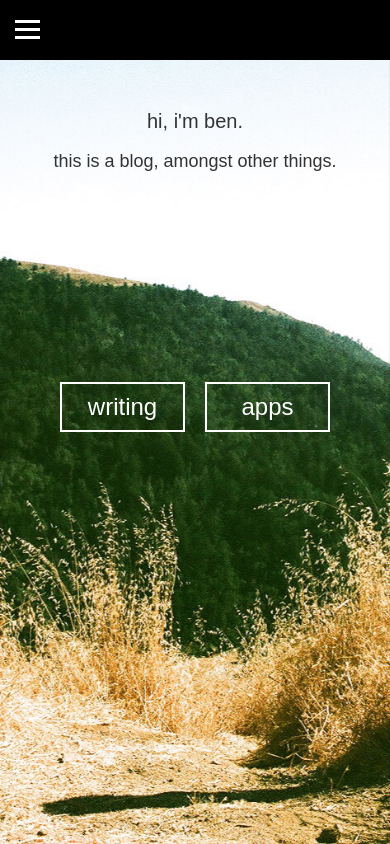
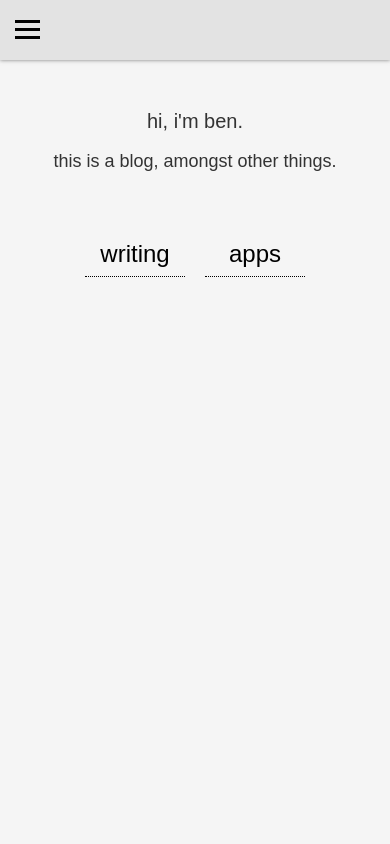
Before and after one commit to thewalrusisben/ben-sweeney-personal-site, a React (Create React App) app: page / in a window 390 px wide. Built offline with nearby package versions, Linux system fonts and the light colour scheme.

Commit message:
restyle for better readability

```diff
--- a/src/App.css
+++ b/src/App.css
@@ -2,11 +2,7 @@
 .App {
   position: relative;
   text-align: center;
-  background: url('./trailhead.jpeg');
-  background-repeat: no-repeat;
-  background-attachment: fixed;
-  background-position: 50% 15%;
-  background-size: cover;
+  background-color: whitesmoke;
   height: 100vh;
   overflow: hidden;
 }
--- a/src/components/button-box/ButtonBox.css
+++ b/src/components/button-box/ButtonBox.css
@@ -1,6 +1,6 @@
 .buttonBox {
   display: flex;
-  border: 1px black solid;
+  border: 1px #75d2b5 solid;
   background-color: white;
   float: right;
   width: 25px;
@@ -11,6 +11,7 @@
 }
 
 .buttonBox img {
+  pointer-events: none;
   width: 80%;
   margin: auto;
 }
@@ -18,5 +19,5 @@
 .buttonBox:hover {
   transition: background-color .2s ease;
   color: white;
-  background-color: black;
+  background-color: #75d2b5;
 }
--- a/src/components/button-box/ButtonBox.js
+++ b/src/components/button-box/ButtonBox.js
@@ -20,16 +20,17 @@ class ButtonBox extends Component {
   }
 
   swapImage (elm) {
-    if (elm.target.name === 'more') {
+    console.log(elm.target.dataset.name)
+    if (elm.target.dataset.name === 'more') {
       this.state.image === MoreBlack ? this.setState({image: MoreWhite}) : this.setState({image: MoreBlack})
     }
-    if (elm.target.name === 'close') {
+    if (elm.target.dataset.name === 'close') {
       this.state.image === CloseBlack ? this.setState({image: CloseWhite}) : this.setState({image: CloseBlack})
     }
-    if (elm.target.name === 'back') {
+    if (elm.target.dataset.name === 'back') {
       this.state.image === BackBlack ? this.setState({image: BackWhite}) : this.setState({image: BackBlack})
     }
-    if (elm.target.name === 'forward') {
+    if (elm.target.dataset.name === 'forward') {
      this.state.image === ForwardBlack ? this.setState({image: ForwardWhite}) : this.setState({image: ForwardBlack})
     }
   }
@@ -48,14 +49,14 @@ class ButtonBox extends Component {
 
   handleClickEvent (elm) {
     if (this.props.handleClickFromChild) {
-      this.props.handleClickFromChild(elm.target.name)
+      this.props.handleClickFromChild(elm.target.dataset.name)
     }
   }
 
   render () {
     return (
-      <div className="buttonBox">
-        <img src={this.state.image} alt="View More Posts" onMouseOver={this.swapImage} onMouseLeave={this.swapImage} onClick={this.handleClickEvent} name={this.props.label} />
+      <div className="buttonBox" onMouseOver={this.swapImage} onMouseLeave={this.swapImage} onClick={this.handleClickEvent} data-name={this.props.label} >
+        <img src={this.state.image} alt="View More Posts"/>
       </div>
     )
   }
--- a/src/components/button-white/WhiteButton.css
+++ b/src/components/button-white/WhiteButton.css
@@ -1,23 +1,26 @@
 .whiteButtonContainer {
-  transition: background-color .2s ease;
-  background-color: rgba(255,255,255,0.0);
-  width: 125px;
-  height: 50px;
+
+  width: 100px;
+  height: 40px;
   font-size: 24px;
-  color: white;
-  border: white solid 2px;
+  transition: font-size .2s ease;
+  color: black;
+  transition: color .2s ease;
+  border-bottom: black dotted 1px;
+  transition: border-bottom .2s ease;
   cursor: pointer;
   margin: 5px 10px;
 }
 
 .whiteButtonContainer:hover {
-  transition: background-color .2s ease;
-  color: black;
-  background-color:  rgba(255,255,255, .7);
+  transition: color .2s ease;
+  transition: border-bottom .2s ease;
+  color: #75d2b5;
+  border-bottom: #75d2b5 dotted 1px;
+  font-size: 26px;
 }
 
 .whiteButtonContainer span {
   display: block;
-  margin-top: 6px;
   cursor: pointer;
 }
--- a/src/components/drawer/Drawer.js
+++ b/src/components/drawer/Drawer.js
@@ -44,8 +44,8 @@ class Drawer extends Component {
             <img src={close} alt='Close Drawer' className='closeDrawerIcon' onClick={this.toggleDrawer} />
           </div>
           <ul className='drawerListContainer'>
-            <Link to='/writing'><li><span>writing / ideas</span></li></Link>
-            <Link to='apps'><li><span>apps / code</span></li></Link>
+            <Link to='/writing'><li><span>writing</span></li></Link>
+            <Link to='apps'><li><span>apps</span></li></Link>
           </ul>
         </div>
       </div>
--- a/src/components/navigation/Navigation.css
+++ b/src/components/navigation/Navigation.css
@@ -1,6 +1,7 @@
 .navBar {
-  background-color: black;
+  background-color: #e3e3e3;
   height: 60px;
+  box-shadow: 0px 0px 4px #797979;
 }
 
 .hamburgerContainer {
@@ -13,6 +14,6 @@
 .hamburger {
   width: 25px;
   height: 3px;
-  background-color: white;
+  background-color: black;
   margin: 5px 0;
 }
--- a/src/views/Main/Main.css
+++ b/src/views/Main/Main.css
@@ -5,17 +5,5 @@
 .browseButtonPosition {
   position: relative;
   display: inline-flex;
-  margin-top: 18%;
+  margin-top: 50px;
 }
-
-@media only screen and (max-width: 800px) {
-  .browseButtonPosition {
-    margin-top: 40%;
-  }
-}
-
-@media only screen and (max-width: 500px) {
-  .browseButtonPosition {
-    margin-top: 50%;
-  }
-}
```
Also changed, not shown: src/alt.jpg (added).
